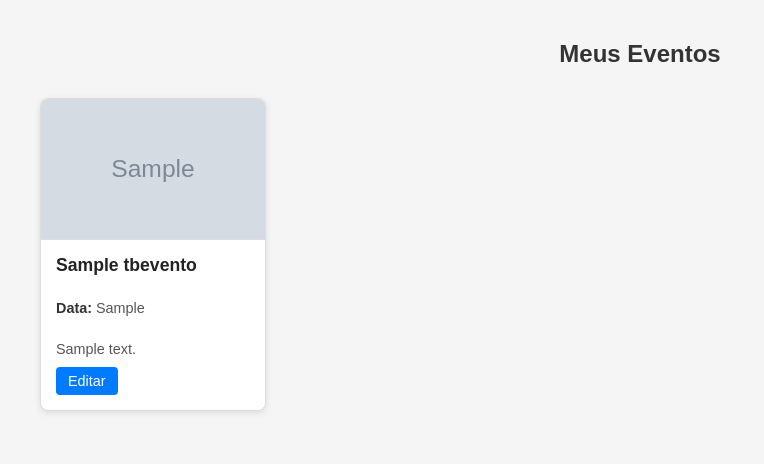
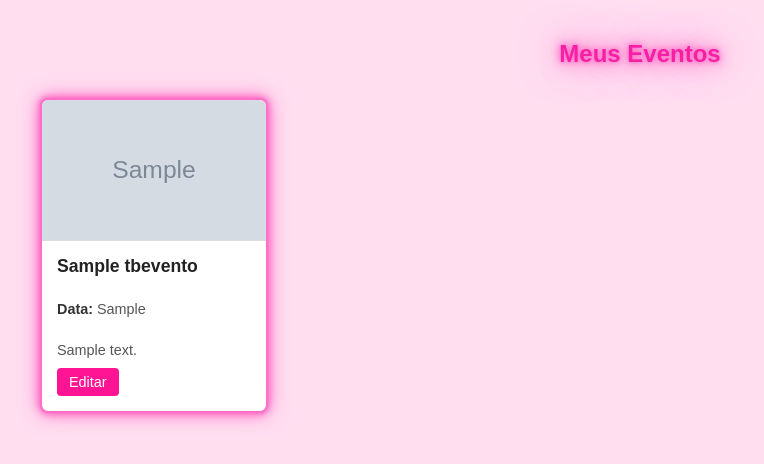
Before and after one commit to Gisele-Nuness/projeto-cadastro-de-eventos, a PHP site: page /listar_evento.php in a window 1280 px wide. Shown: the top 464 px of the page, without its empty margins (0-764 px from the left). Run offline with PHP 8.4, Linux system fonts and the light colour scheme; the visitor is signed in with stand-in values (Sample User, id 1); tables that the repository leaves empty or names only in its code hold one stand-in row (values such as "Sample post"); grey boxes marked "Sample" are stand-in pictures; data that the repository does not hold is empty.

Commit message:
alterado css da listagem de eventos

```diff
--- a/css/listar.css
+++ b/css/listar.css
@@ -2,7 +2,7 @@
 
 body {
   font-family: Arial, sans-serif;
-  background-color: #f5f5f5;
+  background-color: #ffdef0;
   margin: 0;
   padding: 20px;
 }
@@ -15,7 +15,14 @@ body {
 h2 {
   text-align: center;
   margin-bottom: 30px;
-  color: #333;
+    color: #f720a5;
+  text-shadow:
+    0 0 5px #FF6EC7,
+    0 0 10px #FF6EC7,
+    0 0 20px #FF6EC7,
+    0 0 40px #FF6EC7;
+  font-weight: bold;
+
 }
 
 .cards-container {
@@ -23,13 +30,14 @@ h2 {
   flex-wrap: wrap;
   gap: 20px; /* espaço entre os cards */
   justify-content: flex-start;
+
 }
 
 .card {
   background-color: #fff;
-  border: 1px solid #ddd;
   border-radius: 8px;
-  box-shadow: 0 2px 6px rgb(0 0 0 / 0.1);
+  border: 2px solid #FF6EC7;
+  box-shadow: 0 0 5px #FF6EC7, 0 0 10px #FF6EC7, 0 0 20px #FF6EC7;
   width: calc((100% / 5) - 16px); /* 5 cards por linha com gap */
   display: flex;
   flex-direction: column;
@@ -77,7 +85,7 @@ h2 {
 .btn-edit {
   align-self: flex-start;
   padding: 6px 12px;
-  background-color: #007bff;
+  background-color: #FF1493;
   color: white;
   text-decoration: none;
   border-radius: 4px;
@@ -86,7 +94,7 @@ h2 {
 }
 
 .btn-edit:hover {
-  background-color: #0056b3;
+  background-color: #e705a7;
 }
 
 /* Responsividade simples */
```
Also changed, not shown: uploads/imagem2.jpeg (added).
